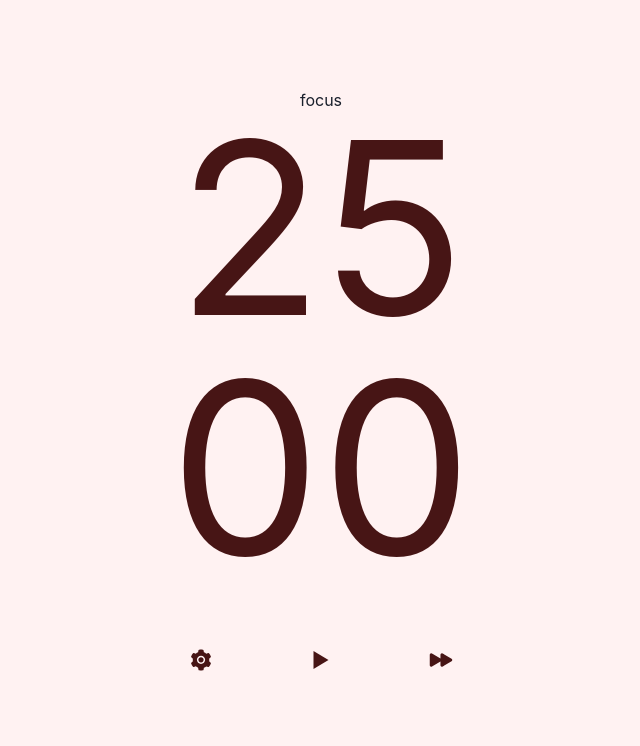
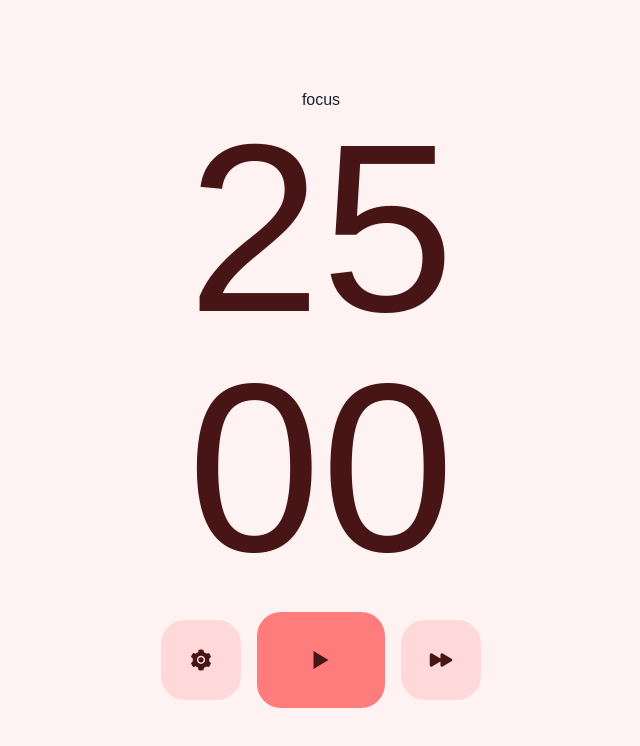
Before and after one commit to NicolasMunozC/pomocode, a Next.js app: page / in a window 1280 px wide. Shown: the top 746 px of the page, without its empty margins (319-959 px from the left). Built offline with nearby package versions, Linux system fonts and the light colour scheme.

Commit message:
feat(font, colors): add colors and font

```diff
--- a/tailwind.config.js
+++ b/tailwind.config.js
@@ -17,9 +17,26 @@ module.exports = {
         800: '#752323',
         900: '#471515',
         950: '#0D0404'
+      },
+      redAlpha: {
+        50: '#FF4C4C',
+        100: '#FF4C4Ce6',
+        200: '#FF4C4Ccf',
+        300: '#FF4C4Cb5',
+        400: '#FF4C4C9e',
+        500: '#FF4C4C85',
+        600: '#FF4C4C6e',
+        700: '#FF4C4C54',
+        800: '#FF4C4C3d',
+        900: '#FF4C4C26',
+        950: '#FF4C4Cd',
       }
     },
-    extend: {},
+    extend: {
+      fontFamily: {
+        'robotoFlex' : ['Roboto Flex', 'sans-serif']
+      }
+    },
   },
   plugins: [],
 }
```
